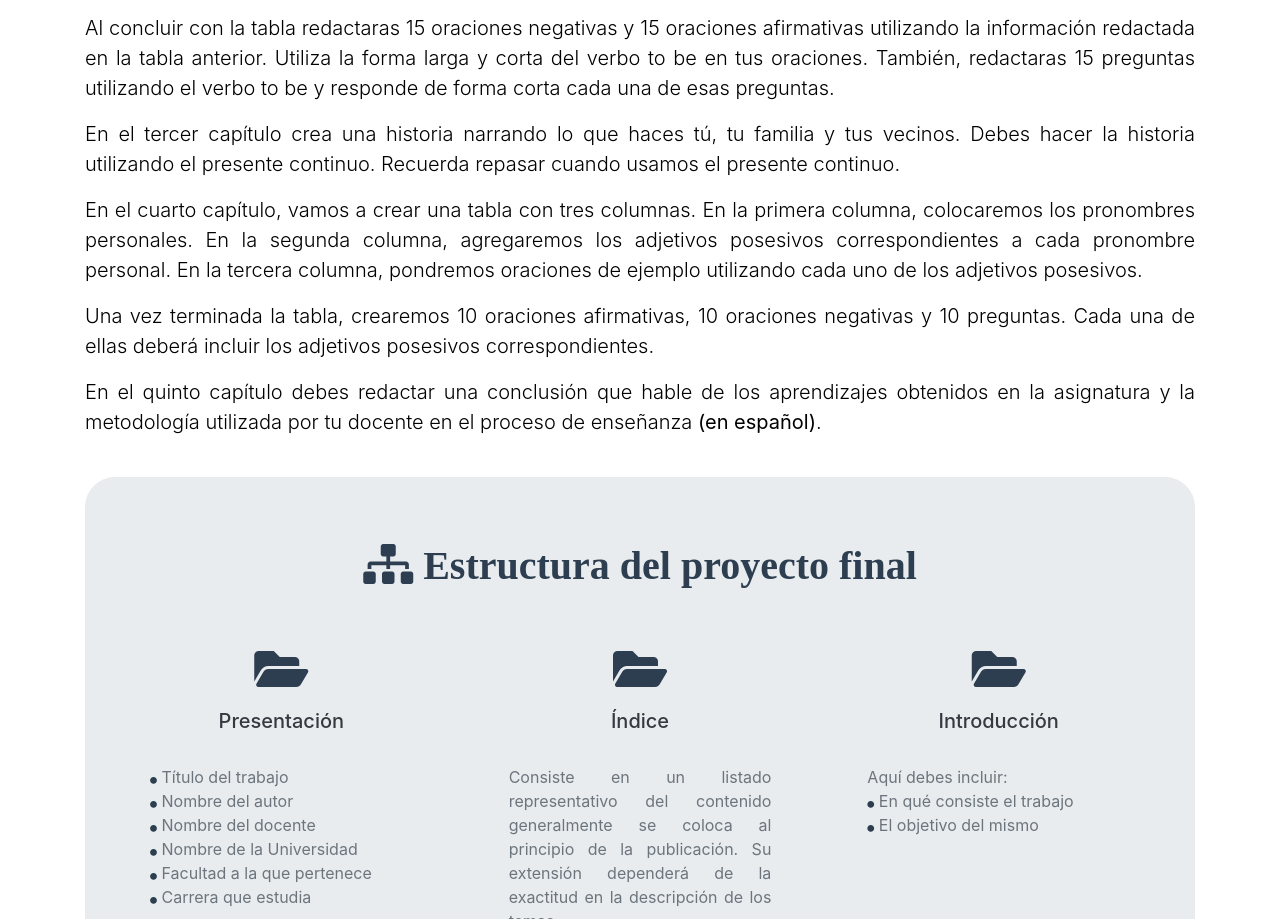
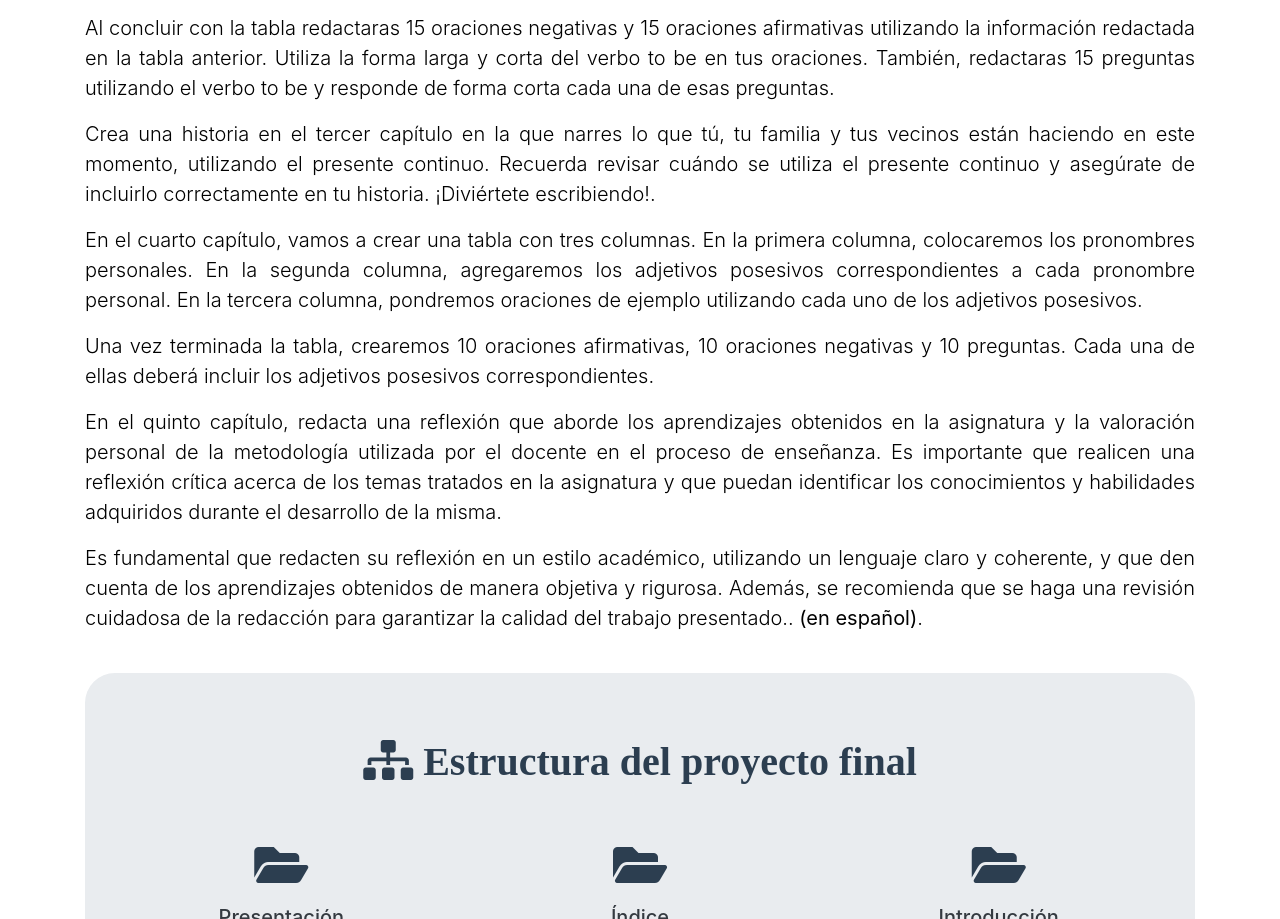
Before and after one commit to Aarias23/project_description, a plain HTML site: page index.html in a window 1280 px wide. Shown: the part 1131-2050 px from the top of the page. Drawn offline with nearby package versions, Linux system fonts and the light colour scheme.

Commit message:
Update index.html

```diff
--- a/index.html
+++ b/index.html
@@ -58,7 +58,7 @@
           Al concluir con la tabla redactaras 15 oraciones negativas y 15 oraciones afirmativas utilizando la información redactada en la tabla anterior. Utiliza la forma larga y corta del verbo to be en tus oraciones. También, redactaras 15 preguntas utilizando el verbo to be y responde de forma corta cada una de esas preguntas.
       </p>
       <p class="lead">
-          En el tercer capítulo crea una historia narrando lo que haces tú, tu familia y tus vecinos. Debes hacer la historia utilizando el presente continuo. Recuerda repasar cuando usamos el presente continuo.
+          Crea una historia en el tercer capítulo en la que narres lo que tú, tu familia y tus vecinos están haciendo en este momento, utilizando el presente continuo. Recuerda revisar cuándo se utiliza el presente continuo y asegúrate de incluirlo correctamente en tu historia. ¡Diviértete escribiendo!.
       </p>
       <p class="lead">
           En el cuarto capítulo, vamos a crear una tabla con tres columnas. En la primera columna, colocaremos los pronombres personales. En la segunda columna, agregaremos los adjetivos posesivos correspondientes a cada pronombre personal. En la tercera columna, pondremos oraciones de ejemplo utilizando cada uno de los adjetivos posesivos.
@@ -67,8 +67,10 @@
           Una vez terminada la tabla, crearemos 10 oraciones afirmativas, 10 oraciones negativas y 10 preguntas. Cada una de ellas deberá incluir los adjetivos posesivos correspondientes.
       </p>
       <p class="lead">
-          En el quinto capítulo debes redactar una conclusión que hable de los aprendizajes obtenidos en la asignatura y la metodología utilizada por
-          tu docente en el proceso de enseñanza <strong>(en español)</strong>.
+          En el quinto capítulo, redacta una reflexión que aborde los aprendizajes obtenidos en la asignatura y la valoración personal de la metodología utilizada por el docente en el proceso de enseñanza. Es importante que realicen una reflexión crítica acerca de los temas tratados en la asignatura y que puedan identificar los conocimientos y habilidades adquiridos durante el desarrollo de la misma.
+      </p>
+     <p class="lead">
+          Es fundamental que redacten su reflexión en un estilo académico, utilizando un lenguaje claro y coherente, y que den cuenta de los aprendizajes obtenidos de manera objetiva y rigurosa. Además, se recomienda que se haga una revisión cuidadosa de la redacción para garantizar la calidad del trabajo presentado.. <strong>(en español)</strong>.
       </p>
       <br>
 
```
